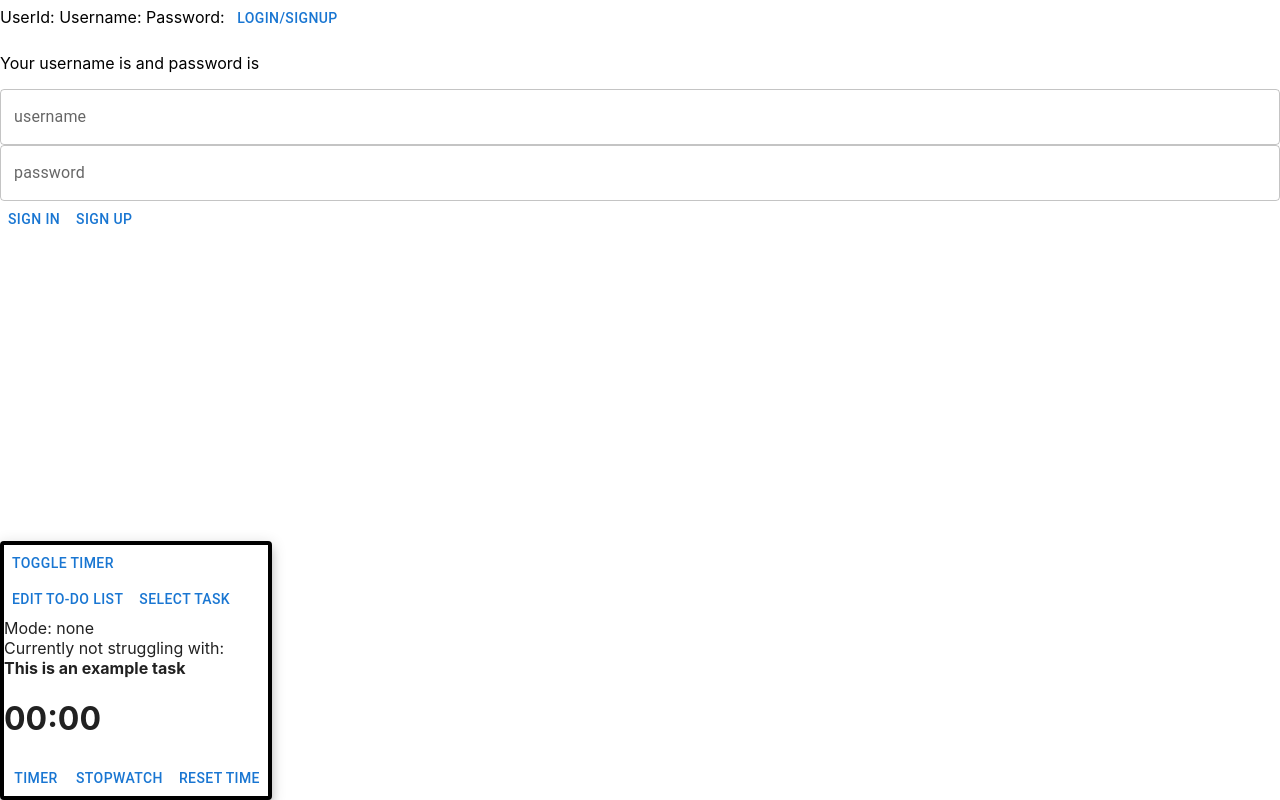
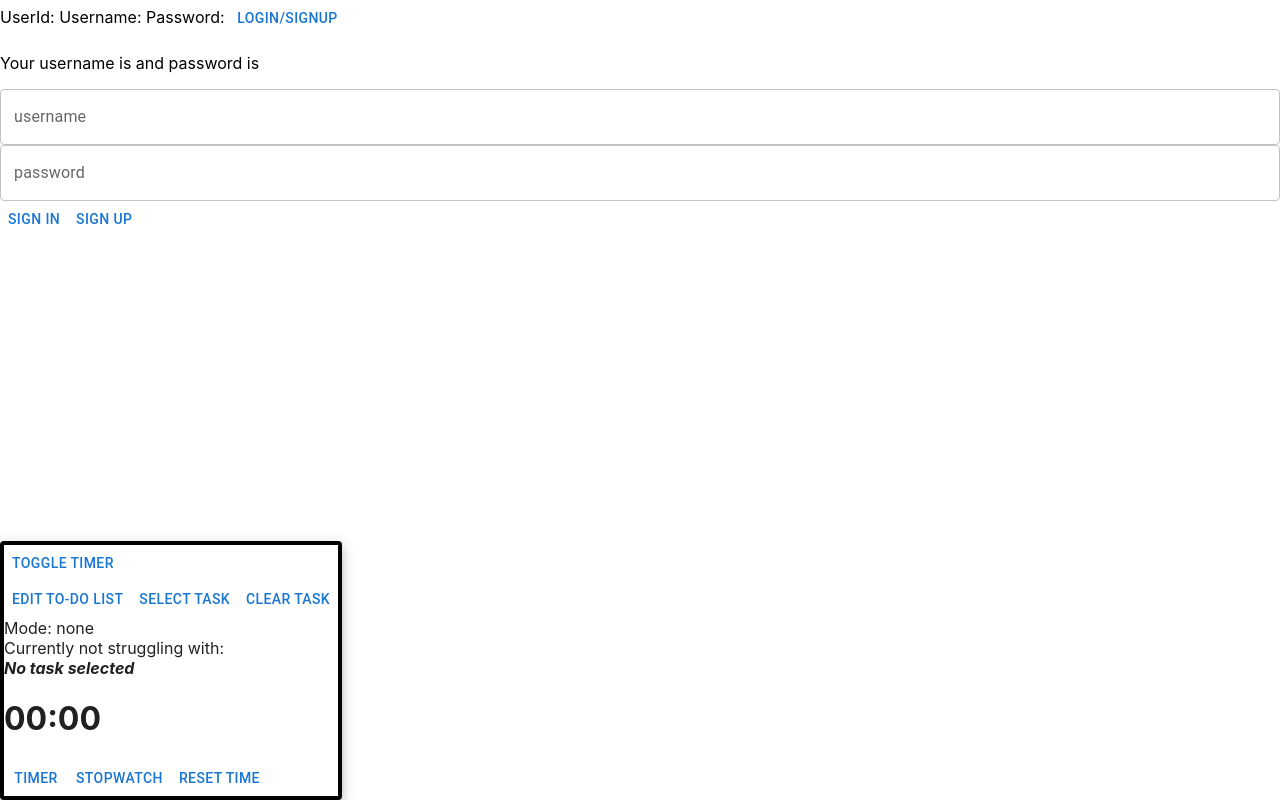
Before and after one commit to UTSCCSCC01/finalprojectf22-nostruggle, a React (Create React App) app in the folder client/: page / in a window 1280 px wide. Built offline with nearby package versions, Linux system fonts and the light colour scheme; no server answers; the HTML template or start-up script is replaced by a standard one.

Commit message:
NOS-39 added clear task

```diff
--- a/client/src/features/Todo/StudyTimer/StudyTimer.jsx
+++ b/client/src/features/Todo/StudyTimer/StudyTimer.jsx
@@ -18,11 +18,7 @@ const StudyTimer = (props) => {
     const [ selectTask, toggleSelectTask ] = useState(false)
 
     const initialState = {
-        todo: {
-            title: "This is an example task",
-            taskId: 0,
-            timespent: 10
-        },
+        todo: null,
         mode: 'none',
         time: {
             seconds: 0,
@@ -109,21 +105,6 @@ const StudyTimer = (props) => {
 
     const [ studyTimer, dispatch ] = useReducer(reducer, initialState)
 
-    // TODO: choose actual task
-    const setUpTask = async () => {
-        const res = await ApiCall.get(process.env.REACT_APP_SERVER_URL + '/tasks')
-        console.log(res)
-        const task = res.data.filter((t) => !t.done)[0]
-        console.log(task)
-        if (!task) return;
-        const taskInfo = {
-            taskId: task._id,
-            title: task.title,
-            timespent: task.timespent
-        }
-        dispatch({ type: 'todo', payload: taskInfo})
-    }
-
     const startStopwatch = () => {
         if (studyTimer.mode !== 'stopwatch'){
             dispatch({
@@ -207,8 +188,6 @@ const StudyTimer = (props) => {
 
     useEffect(() => {
         setSound(new Sound(studyTimerSound))
-        setUpTask()
-        console.log(sound)
     }, [])
 
     useEffect(() => {
@@ -217,7 +196,7 @@ const StudyTimer = (props) => {
                 stopTime()
                 sound.play();
                 toggleOpen(true)
-            } else if (!isSavingTime && studyTimer.time.seconds % 5 === 1){ // limit the number of requests
+            } else if (!isSavingTime && studyTimer.time.seconds % 5 === 1 && studyTimer.todo){ // limit the number of requests
                 saveTime()
 
             }
@@ -235,6 +214,7 @@ const StudyTimer = (props) => {
                 <div>
                     <Button >Edit To-do List</Button>
                     <Button onClick={() => toggleSelectTask(!selectTask)}>Select Task</Button>
+                    <Button onClick={() => dispatch({ type: 'todo', payload: null })}>Clear Task</Button>
                     <div>
                         <header>Mode: {studyTimer.mode}</header>
                         <header>{ studyTimer.mode === 'stopwatch' ? "You haven't struggled on:" : "Currently not struggling with: "}</header>
@@ -246,7 +226,7 @@ const StudyTimer = (props) => {
                                 toggleSelectTask(false)
                             }}
                         />
-                        <header><strong>{studyTimer.todo.title}</strong> {studyTimer.mode === 'stopwatch' && "for"}</header>
+                        <header><strong>{studyTimer.todo ? studyTimer.todo.title : <span><i>No task selected</i></span>}</strong> {studyTimer.mode === 'stopwatch' && "for"}</header>
                         <h1>{studyTimer.time.string}</h1>
                         { studyTimer.mode === 'pomodoro' &&
                         <div>
```
